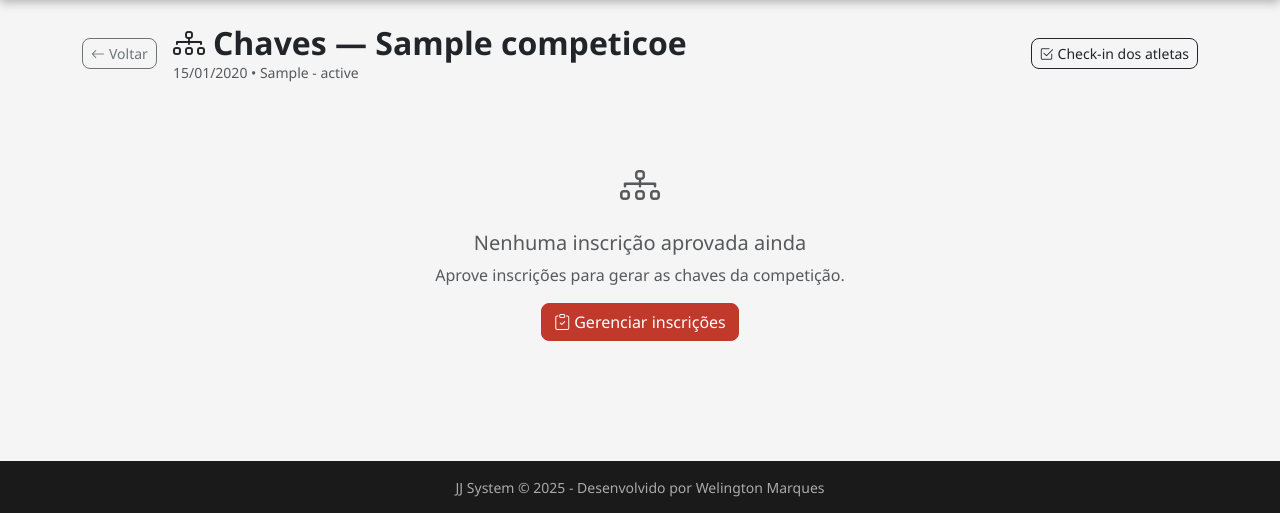
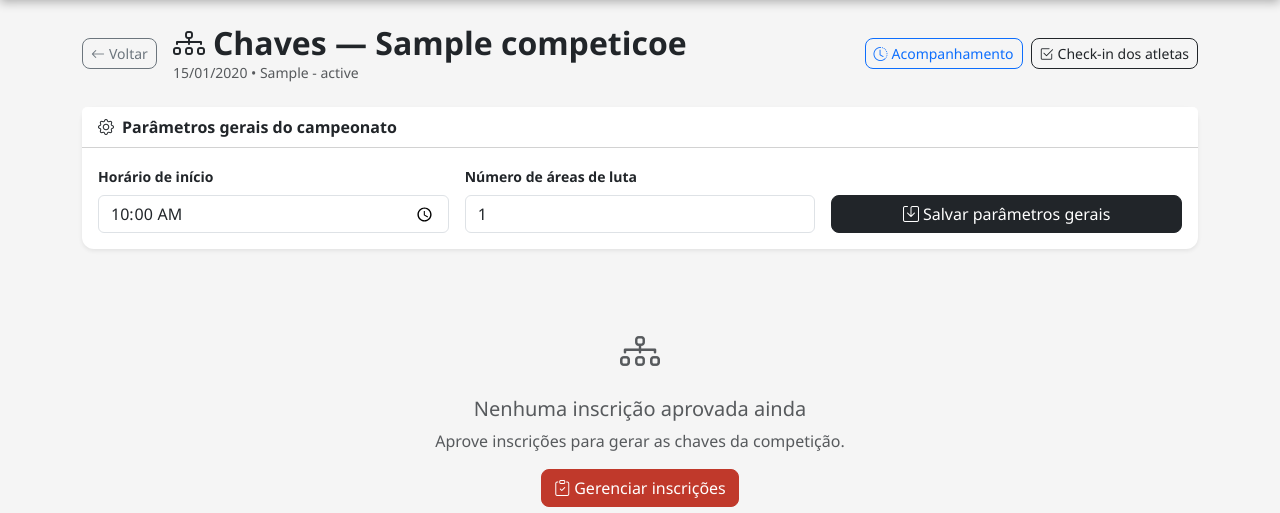
Before and after one commit to sheltovisck/jiujitsu-sistema, a Flask app: page /admin/competicao/1/chaves in a window 1280 px wide. Shown: the part 64-577 px from the top of the page. Run offline with Flask 3, Linux system fonts and the light colour scheme; a user stored in the database is signed in; tables that the repository leaves empty hold one stand-in row (values such as "Sample post").

Commit message:
Adiciona parametros de campeonato e tela de acompanhamento por area
Permite configurar horario de inicio, numero de areas de luta e o
tempo de cada luta por categoria na tela de chaves. Com base nisso, a
nova tela de acompanhamento distribui todas as lutas igualmente entre
as areas, mostrando os atletas de cada confronto um abaixo do outro
com horario estimado, em verde se ja fizeram check-in e em vermelho
caso contrario.

Co-Authored-By: Claude Sonnet 4.6 <noreply@anthropic.com>

```diff
--- a/app.py
+++ b/app.py
@@ -1,10 +1,10 @@
 from flask import Flask, render_template, redirect, url_for, flash, request, abort, jsonify
 from flask_login import LoginManager, login_user, logout_user, login_required, current_user
 from flask_mail import Mail, Message
-from datetime import datetime, date
+from datetime import datetime, date, timedelta
 from models import (
     db, User, Competicao, Inscricao, Academia, Professor, HistoricoFaixa, Configuracao,
-    GrupoPeso, calcular_categoria_peso, ORDEM_CATEGORIAS_PESO,
+    GrupoPeso, TempoCategoria, calcular_categoria_peso, ORDEM_CATEGORIAS_PESO,
 )
 import os
 
@@ -665,11 +665,8 @@ def _categoria_para_grupo(grupos, faixa, categoria):
     return None
 
 
-@app.route("/admin/competicao/<int:comp_id>/chaves")
-@login_required
-@admin_required
-def admin_chaves(comp_id):
-    comp = Competicao.query.get_or_404(comp_id)
+def montar_chaves(comp_id):
+    """Monta as chaves (faixa+categoria, ja mescladas) com as inscricoes aprovadas."""
     inscricoes = Inscricao.query.filter_by(
         competicao_id=comp_id
     ).filter(Inscricao.status == "aprovado").all()
@@ -703,10 +700,103 @@ def admin_chaves(comp_id):
         chave = faixa + " | " + rotulo_categoria
         chaves.setdefault(chave, []).append(insc)
 
+    return chaves, grupos, categorias_ordenadas
+
+
+def gerar_confrontos(inscricoes):
+    """Retorna lista de pares (insc1, insc2). insc2 e None quando ha BYE."""
+    pares = []
+    n = len(inscricoes)
+    for i in range(0, n - 1, 2):
+        pares.append((inscricoes[i], inscricoes[i + 1]))
+    if n % 2 != 0:
+        pares.append((inscricoes[-1], None))
+    return pares
+
+
+@app.route("/admin/competicao/<int:comp_id>/chaves")
+@login_required
+@admin_required
+def admin_chaves(comp_id):
+    comp = Competicao.query.get_or_404(comp_id)
+    chaves, grupos, categorias_ordenadas = montar_chaves(comp_id)
+    tempos = {t.chave: t.minutos for t in TempoCategoria.query.filter_by(competicao_id=comp_id).all()}
+
     return render_template(
         "admin/chaves.html", comp=comp, chaves=chaves,
-        categorias_ordenadas=categorias_ordenadas, grupos=grupos,
+        categorias_ordenadas=categorias_ordenadas, grupos=grupos, tempos=tempos,
     )
+
+
+@app.route("/admin/competicao/<int:comp_id>/parametros", methods=["POST"])
+@login_required
+@admin_required
+def admin_salvar_parametros_campeonato(comp_id):
+    comp = Competicao.query.get_or_404(comp_id)
+    hora_inicio = request.form.get("hora_inicio", "").strip()
+    num_areas = request.form.get("num_areas", "1").strip()
+    try:
+        comp.hora_inicio = datetime.strptime(hora_inicio, "%H:%M").time() if hora_inicio else None
+        comp.num_areas = max(1, int(num_areas))
+    except ValueError:
+        flash("Horario ou numero de areas invalido.", "danger")
+        return redirect(url_for("admin_chaves", comp_id=comp_id))
+
+    for chave, minutos in request.form.items():
+        if not chave.startswith("tempo__"):
+            continue
+        chave_nome = chave[len("tempo__"):]
+        try:
+            minutos_int = max(1, int(minutos))
+        except ValueError:
+            continue
+        tempo = TempoCategoria.query.filter_by(competicao_id=comp_id, chave=chave_nome).first()
+        if tempo:
+            tempo.minutos = minutos_int
+        else:
+            db.session.add(TempoCategoria(competicao_id=comp_id, chave=chave_nome, minutos=minutos_int))
+
+    db.session.commit()
+    flash("Configuracoes do campeonato salvas com sucesso.", "success")
+    return redirect(url_for("admin_chaves", comp_id=comp_id))
+
+
+@app.route("/admin/competicao/<int:comp_id>/acompanhamento")
+@login_required
+@admin_required
+def admin_acompanhamento(comp_id):
+    comp = Competicao.query.get_or_404(comp_id)
+    chaves, _, _ = montar_chaves(comp_id)
+    tempos = {t.chave: t.minutos for t in TempoCategoria.query.filter_by(competicao_id=comp_id).all()}
+    num_areas = comp.num_areas or 1
+
+    lutas = []
+    for chave, inscricoes in chaves.items():
+        for insc1, insc2 in gerar_confrontos(inscricoes):
+            if insc2 is None:
+                continue  # BYE nao gera luta
+            lutas.append({"chave": chave, "atleta1": insc1, "atleta2": insc2,
+                           "minutos": tempos.get(chave, 5)})
+
+    areas = [[] for _ in range(num_areas)]
+    for i, luta in enumerate(lutas):
+        areas[i % num_areas].append(luta)
+
+    inicio_dt = None
+    if comp.hora_inicio:
+        inicio_dt = datetime.combine(comp.data, comp.hora_inicio)
+
+    areas_info = []
+    for idx, lutas_area in enumerate(areas, start=1):
+        relogio = inicio_dt
+        lista = []
+        for luta in lutas_area:
+            lista.append({**luta, "horario": relogio})
+            if relogio:
+                relogio = relogio + timedelta(minutes=luta["minutos"])
+        areas_info.append({"numero": idx, "lutas": lista})
+
+    return render_template("admin/acompanhamento.html", comp=comp, areas=areas_info, total_lutas=len(lutas))
 
 
 @app.route("/admin/competicao/<int:comp_id>/mesclar-categorias", methods=["POST"])
@@ -913,6 +1003,16 @@ def migrar_banco(engine):
                     faixa_inscricao VARCHAR(30) NOT NULL,
                     categorias VARCHAR(200) NOT NULL
                 )''', 'Tabela grupos_peso verificada')
+        executar(conn, 'ALTER TABLE competicoes ADD COLUMN hora_inicio TIME',
+                  'Adicionado: competicoes.hora_inicio')
+        executar(conn, 'ALTER TABLE competicoes ADD COLUMN num_areas INTEGER DEFAULT 1',
+                  'Adicionado: competicoes.num_areas')
+        executar(conn, f'''CREATE TABLE IF NOT EXISTS tempos_categoria (
+                    id {autoincrement},
+                    competicao_id INTEGER NOT NULL REFERENCES competicoes(id),
+                    chave VARCHAR(120) NOT NULL,
+                    minutos INTEGER NOT NULL DEFAULT 5
+                )''', 'Tabela tempos_categoria verificada')
 
 
 def init_db():
--- a/templates/admin/chaves.html
+++ b/templates/admin/chaves.html
@@ -2,7 +2,7 @@
 {% block title %}Chaves - {{ comp.nome }}{% endblock %}
 
 {% block content %}
-<div class="d-flex align-items-center gap-3 mb-4">
+<div class="d-flex flex-wrap align-items-center gap-3 mb-4">
     <a href="{{ url_for('admin_competicoes') }}" class="btn btn-outline-secondary btn-sm">
         <i class="bi bi-arrow-left me-1"></i>Voltar
     </a>
@@ -10,10 +10,41 @@
         <h2 class="fw-bold mb-0"><i class="bi bi-diagram-3 me-2 text-dark"></i>Chaves — {{ comp.nome }}</h2>
         <p class="text-muted mb-0 small">{{ comp.data.strftime('%d/%m/%Y') }}{% if comp.cidade %} &bull; {{ comp.cidade }} - {{ comp.estado }}{% endif %}</p>
     </div>
-    <a href="{{ url_for('checkin_competicao', comp_id=comp.id) }}" class="btn btn-outline-dark btn-sm ms-auto">
-        <i class="bi bi-check2-square me-1"></i>Check-in dos atletas
-    </a>
+    <div class="ms-md-auto d-flex flex-wrap gap-2">
+        <a href="{{ url_for('admin_acompanhamento', comp_id=comp.id) }}" class="btn btn-outline-primary btn-sm">
+            <i class="bi bi-clock-history me-1"></i>Acompanhamento
+        </a>
+        <a href="{{ url_for('checkin_competicao', comp_id=comp.id) }}" class="btn btn-outline-dark btn-sm">
+            <i class="bi bi-check2-square me-1"></i>Check-in dos atletas
+        </a>
+    </div>
 </div>
+
+<form method="POST" action="{{ url_for('admin_salvar_parametros_campeonato', comp_id=comp.id) }}">
+<div class="card border-0 shadow-sm mb-4">
+    <div class="card-header bg-white">
+        <span class="fw-bold"><i class="bi bi-gear me-2"></i>Parâmetros gerais do campeonato</span>
+    </div>
+    <div class="card-body">
+        <div class="row g-3 align-items-end">
+            <div class="col-md-4">
+                <label class="form-label small fw-semibold">Horário de início</label>
+                <input type="time" name="hora_inicio" class="form-control"
+                       value="{{ comp.hora_inicio.strftime('%H:%M') if comp.hora_inicio else '' }}">
+            </div>
+            <div class="col-md-4">
+                <label class="form-label small fw-semibold">Número de áreas de luta</label>
+                <input type="number" name="num_areas" min="1" class="form-control" value="{{ comp.num_areas or 1 }}">
+            </div>
+            <div class="col-md-4">
+                <button type="submit" class="btn btn-dark w-100">
+                    <i class="bi bi-save me-1"></i>Salvar parâmetros gerais
+                </button>
+            </div>
+        </div>
+    </div>
+</div>
+</form>
 
 {% if categorias_ordenadas %}
 <div class="card border-0 shadow-sm mb-4">
@@ -59,6 +90,18 @@
 
 {% if chaves %}
     {% for categoria, inscricoes in chaves.items() %}
+    <form method="POST" action="{{ url_for('admin_salvar_parametros_campeonato', comp_id=comp.id) }}"
+          class="card border-0 shadow-sm mb-2">
+        <input type="hidden" name="hora_inicio" value="{{ comp.hora_inicio.strftime('%H:%M') if comp.hora_inicio else '' }}">
+        <input type="hidden" name="num_areas" value="{{ comp.num_areas or 1 }}">
+        <div class="card-body py-2 d-flex align-items-center gap-2 flex-wrap">
+            <label class="small fw-semibold mb-0">Tempo de luta — {{ categoria }}:</label>
+            <input type="number" name="tempo__{{ categoria }}" min="1" style="width:90px"
+                   class="form-control form-control-sm" value="{{ tempos.get(categoria, 5) }}">
+            <span class="text-muted small">min</span>
+            <button type="submit" class="btn btn-sm btn-outline-dark ms-auto">Salvar</button>
+        </div>
+    </form>
     <div class="card border-0 shadow-sm mb-4">
         <div class="card-header bg-dark text-white d-flex justify-content-between align-items-center">
             <span class="fw-bold"><i class="bi bi-award me-2"></i>{{ categoria }}</span>
```
Also changed, not shown: models.py (+15 -0 lines), templates/admin/acompanhamento.html (added, +62 -0 lines).
